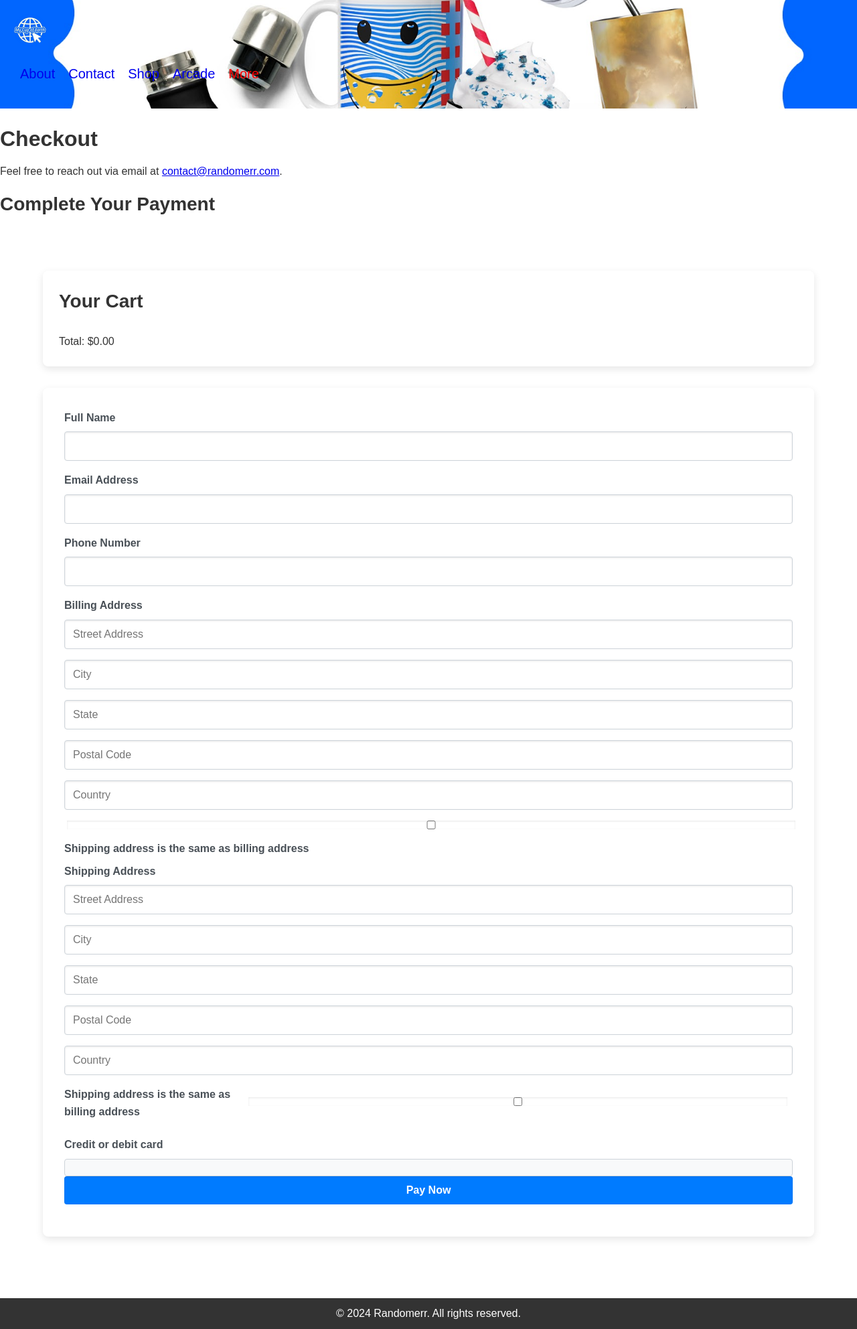
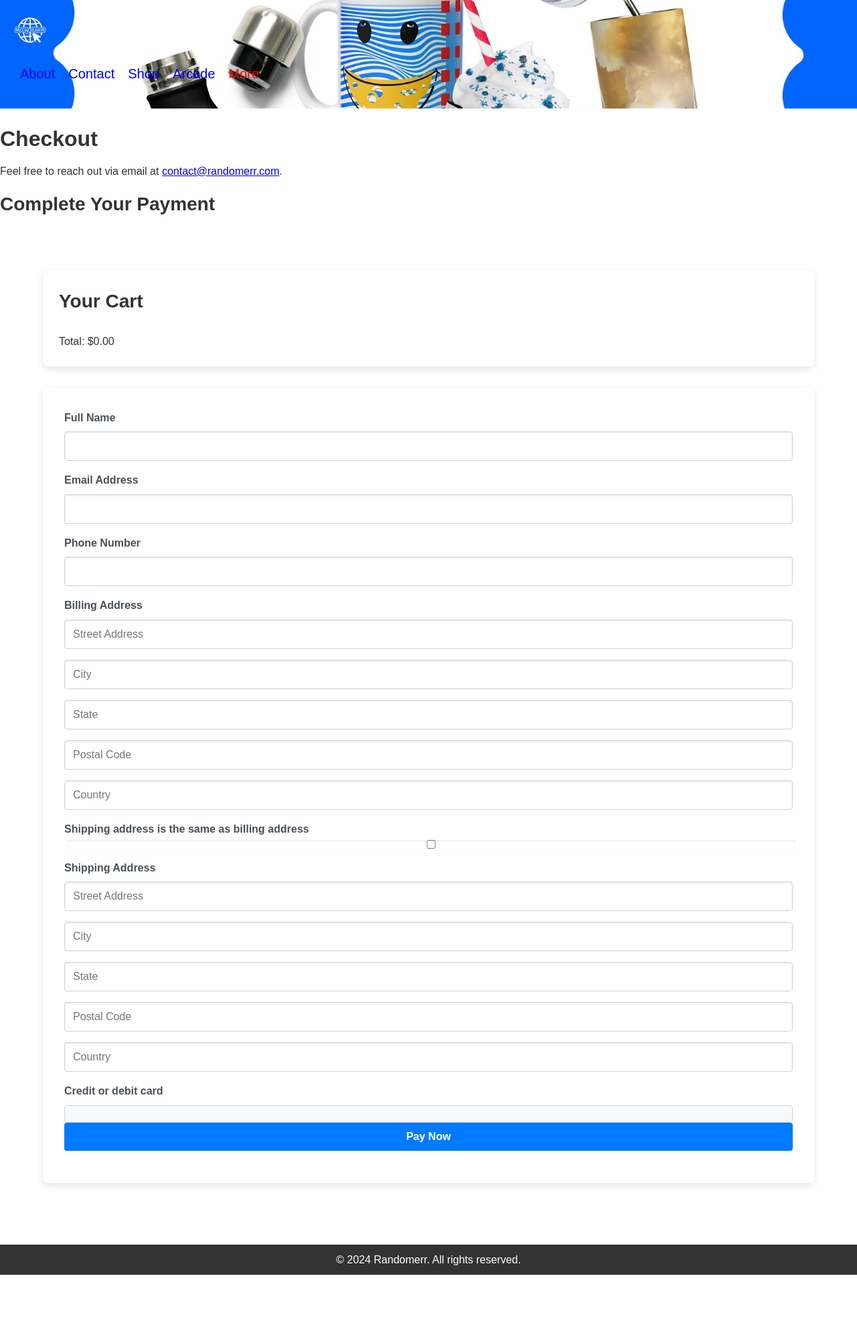
Before and after one commit to m-cochran/Randomerr, a Jekyll site: the page built from checkout.md, in a window 1280 px wide. Shown: the whole page at 67% size. Built offline with Jekyll 4.4.1, drawn with Linux system fonts in a browser that asks for light colours; after the commit the page ends 1903 px from its top, so only the background shows below that.

Commit message:
Update checkout.md

```diff
--- a/checkout.md
+++ b/checkout.md
@@ -72,17 +72,6 @@ Feel free to reach out via email at [contact@randomerr.com](mailto:contact@rando
     color: #28a745;
     font-size: 0.875rem;
   }
-
-  .same-address-container {
-  display: flex;
-  align-items: center; /* Vertically center the label with the checkbox */
-  margin: 1rem 0; /* Adjust margin for spacing */
-}
-
-   .same-address-container input[type="checkbox"] {
-   margin-right: 0.5rem; /* Space between checkbox and label */
-  }
-
 
   #card-element {
     padding: 0.75rem;
@@ -180,7 +169,7 @@ Feel free to reach out via email at [contact@randomerr.com](mailto:contact@rando
 
     <!-- Shipping Address Checkbox -->
     <label>
-      <input type="checkbox" id="same-address"> Shipping address is the same as billing address
+     Shipping address is the same as billing address<input type="checkbox" id="same-address">
     </label>
 
     <!-- Shipping Address -->
@@ -192,12 +181,6 @@ Feel free to reach out via email at [contact@randomerr.com](mailto:contact@rando
       <input type="text" id="shipping-postal-code" placeholder="Postal Code" required>
       <input type="text" id="shipping-country" placeholder="Country" required>
     </div>
-
-   <!-- Shipping Address Checkbox -->
-   <div class="same-address-container">
-    <label for="same-address">Shipping address is the same as billing address</label>
-    <input type="checkbox" id="same-address">
-   </div>
 
 
     <!-- Stripe Card Element -->
```
